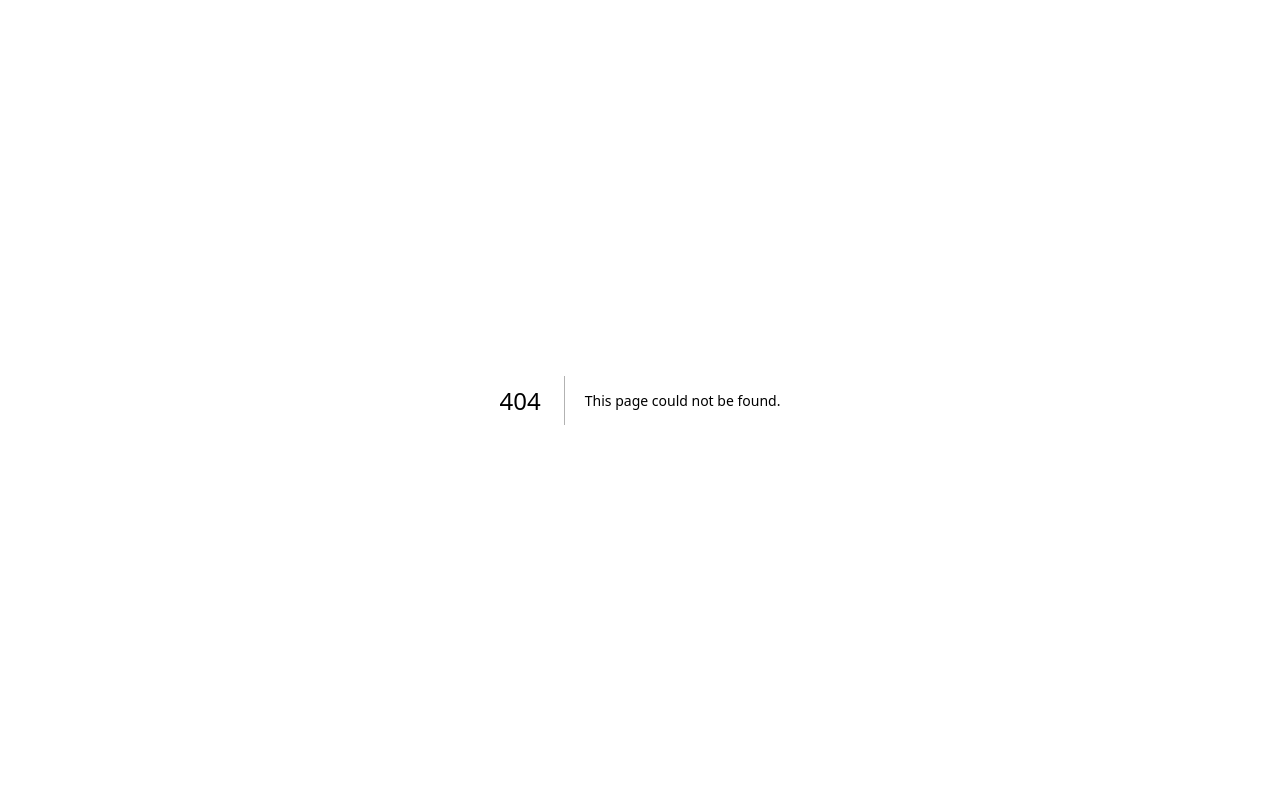
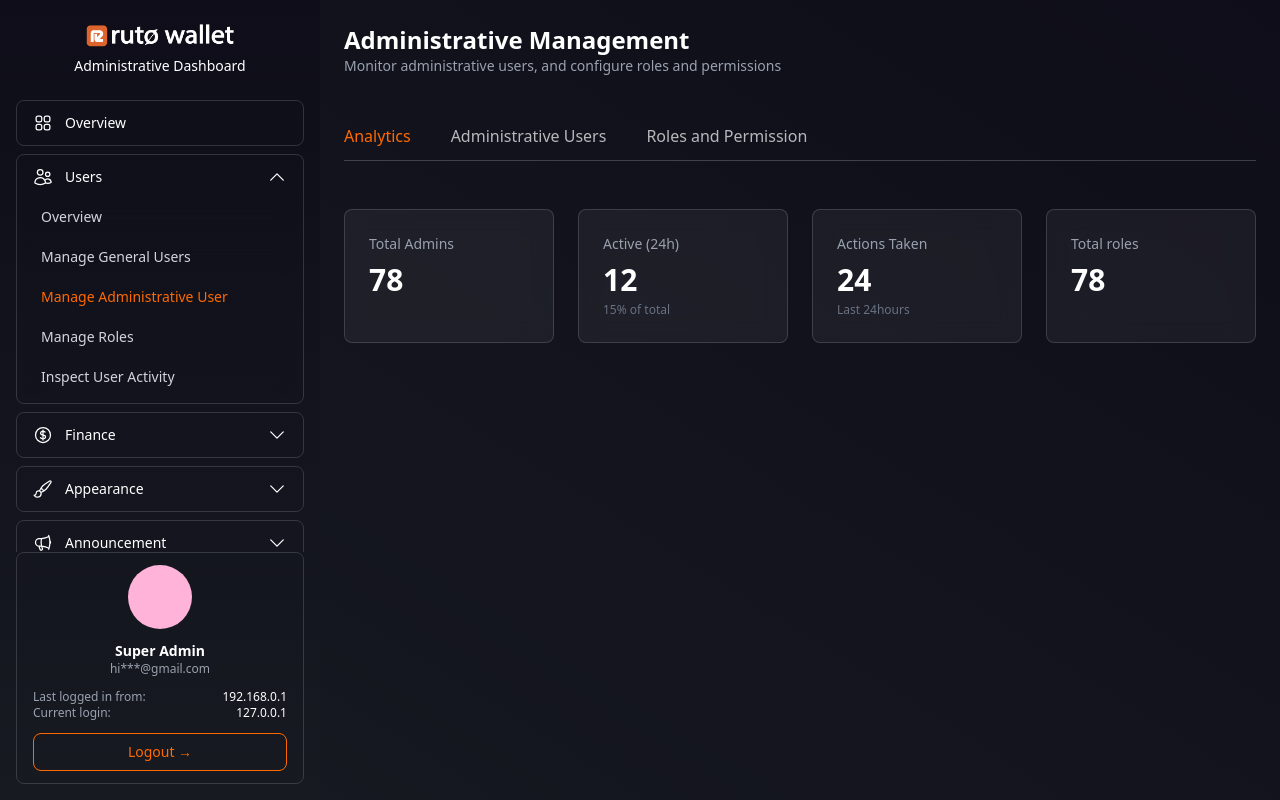
Before and after one commit to RutoAI/kratos, a Next.js app: page /dashboard/admin-users in a window 1280 px wide. Before the commit this address had no page. Built offline with nearby package versions, Linux system fonts and the light colour scheme.

Commit message:
admin users

```diff
--- /dev/null
+++ b/app/dashboard/admin-users/page.tsx
@@ -0,0 +1,52 @@
+import StatCard from '@/components/StatCard'
+
+const Page = () => {
+
+
+  return (
+    <div className="space-y-6">
+      {/* Header Section */}
+      <div className="flex justify-between items-start mb-12">
+        <div>
+          <h1 className="text-2xl font-bold text-white">Administrative Management</h1>
+          <p className="text-gray-400 text-sm">Monitor administrative users, and configure roles and permissions</p>
+        </div>
+
+      </div>
+
+          {/* tab  */}
+          <div className="w-full gap-10 pb-3 mb-12 border-b flex text-white/70 border-white/20">
+              <span className='text-orange-500 '>Analytics</span>
+              <span>Administrative Users</span>
+              <span>Roles and Permission</span>
+          </div>
+
+      {/* 4 Grid Data Cards */}
+      <div className="grid grid-cols-1 md:grid-cols-2 lg:grid-cols-4 gap-6 ">
+        <StatCard
+          title="Total Admins"
+          value="78"
+          subtitle=""
+        />
+        <StatCard
+          title="Active (24h)"
+          value="12"
+          subtitle="15% of total"
+        />
+        <StatCard
+          title="Actions Taken"
+          value="24"
+          subtitle="Last 24hours"
+        />
+        <StatCard
+          title="Total roles"
+          value="78"
+          subtitle=""
+        />
+      </div>
+
+    </div>
+  )
+}
+
+export default Page
--- a/app/dashboard/layout.tsx
+++ b/app/dashboard/layout.tsx
@@ -38,7 +38,7 @@ const DashboardLayout = ({ children }: { children: React.ReactNode }) => {
       submenu: [
         { name: 'Overview', href: '/dashboard/user-overview' },
         { name: 'Manage General Users', href: '/dashboard/1' },
-        { name: 'Manage Administrative User', href: '/dashboard/2' },
+        { name: 'Manage Administrative User', href: '/dashboard/admin-users' },
         { name: 'Manage Roles', href: '/dashboard/3' },
         { name: 'Inspect User Activity', href: '/dashboard/44' },
       ]
```
